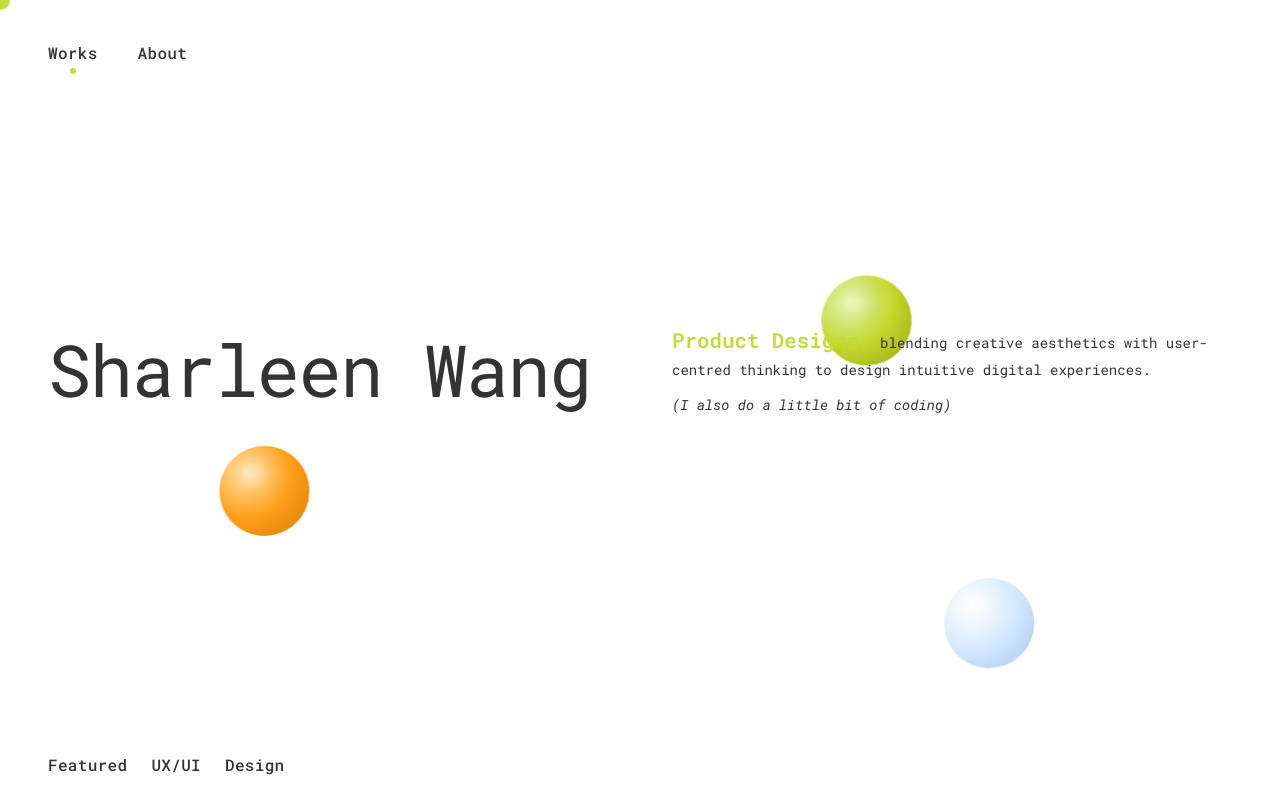
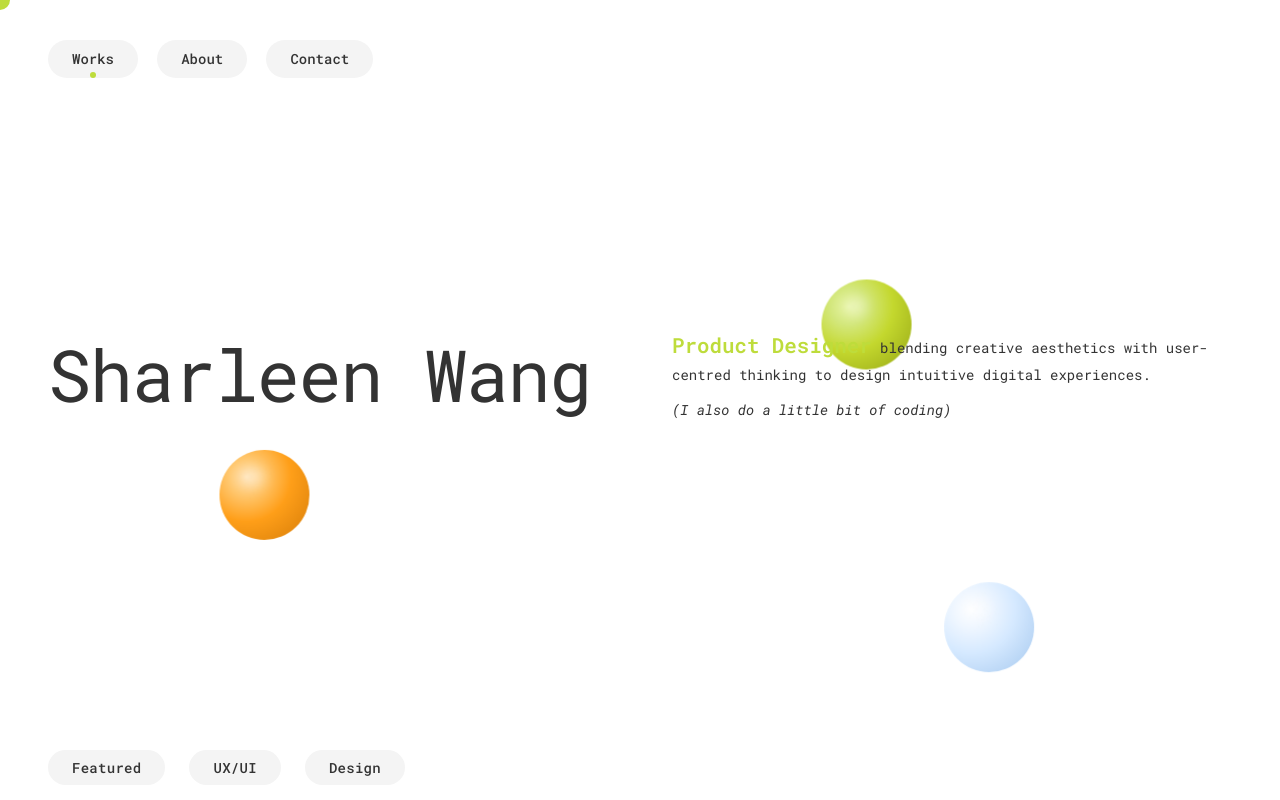
Before and after one commit to shxxw88/portfolio, a React (Vite) app: page / in a window 1280 px wide. Shown: the top 800 px of the page. Built offline with nearby package versions, Linux system fonts and the light colour scheme.

Commit message:
Changed header and added favicon

```diff
--- a/index.html
+++ b/index.html
@@ -2,7 +2,7 @@
 <html lang="en">
   <head>
     <meta charset="UTF-8" />
-    <link rel="icon" type="image/svg+xml" href="/vite.svg" />
+    <link rel="icon" type="image" href="/green-circle.png" />
     <meta name="viewport" content="width=device-width, initial-scale=1.0" />
     <title>Sharleen Wang</title>
   </head>
--- a/src/components/FeaturedWorks.css
+++ b/src/components/FeaturedWorks.css
@@ -16,13 +16,14 @@
 
 .filter-btn {
   font-family: var(--font-mono);
-  font-size: 1rem;
+  font-size: 0.875rem;
   font-weight: 500;
   color: var(--color-text-light);
-  background: none;
+  background: #F4F4F4;
+  padding: 0.5rem 1.5rem;
   border: none;
+  border-radius: 28px;
   cursor: pointer;
-  padding: 0.5rem 0;
   position: relative;
   transition: color 0.2s ease;
   letter-spacing: 0.02em;
--- a/src/components/Header.css
+++ b/src/components/Header.css
@@ -15,18 +15,20 @@
 
 .nav {
   display: flex;
-  gap: 2.5rem;
+  gap: 1.2rem;
 }
 
 .nav-link {
   font-family: var(--font-mono);
-  font-size: 1rem;
+  font-size: 0.875rem;
   font-weight: 500;
   color: var(--color-text-light);
+  background-color: #F4F4F4;
+  border-radius: 28px;
+  padding: 0.5rem 1.5rem;
   text-decoration: none;
   position: relative;
   transition: color 0.2s ease;
-  letter-spacing: 0.02em;
   padding-bottom: 0.5rem;
 }
 
--- a/src/components/Header.jsx
+++ b/src/components/Header.jsx
@@ -18,6 +18,7 @@ export default function Header() {
       <nav className="nav">
         <a href="/" className="nav-link active">Works</a>
         <a href="/about" className="nav-link">About</a>
+        <a href="/contact" className="nav-link">Contact</a>
       </nav>
     </header>
   );
--- a/src/components/ProjectCard.css
+++ b/src/components/ProjectCard.css
@@ -69,7 +69,7 @@
   width: 100%;
   height: 100%;
   overflow: hidden;
-  border-radius: 0;
+  border-radius: 28px;
   transition: border-radius 0.4s ease, box-shadow 0.4s ease;
   /* box-shadow: 0 8px 24px rgba(0, 0, 0, 0.06), 0 2px 8px rgba(0, 0, 0, 0.04); */
 }
```
Also changed, not shown: public/green-circle.png (added), src/components/Hero.jsx (line endings or trailing spaces).
